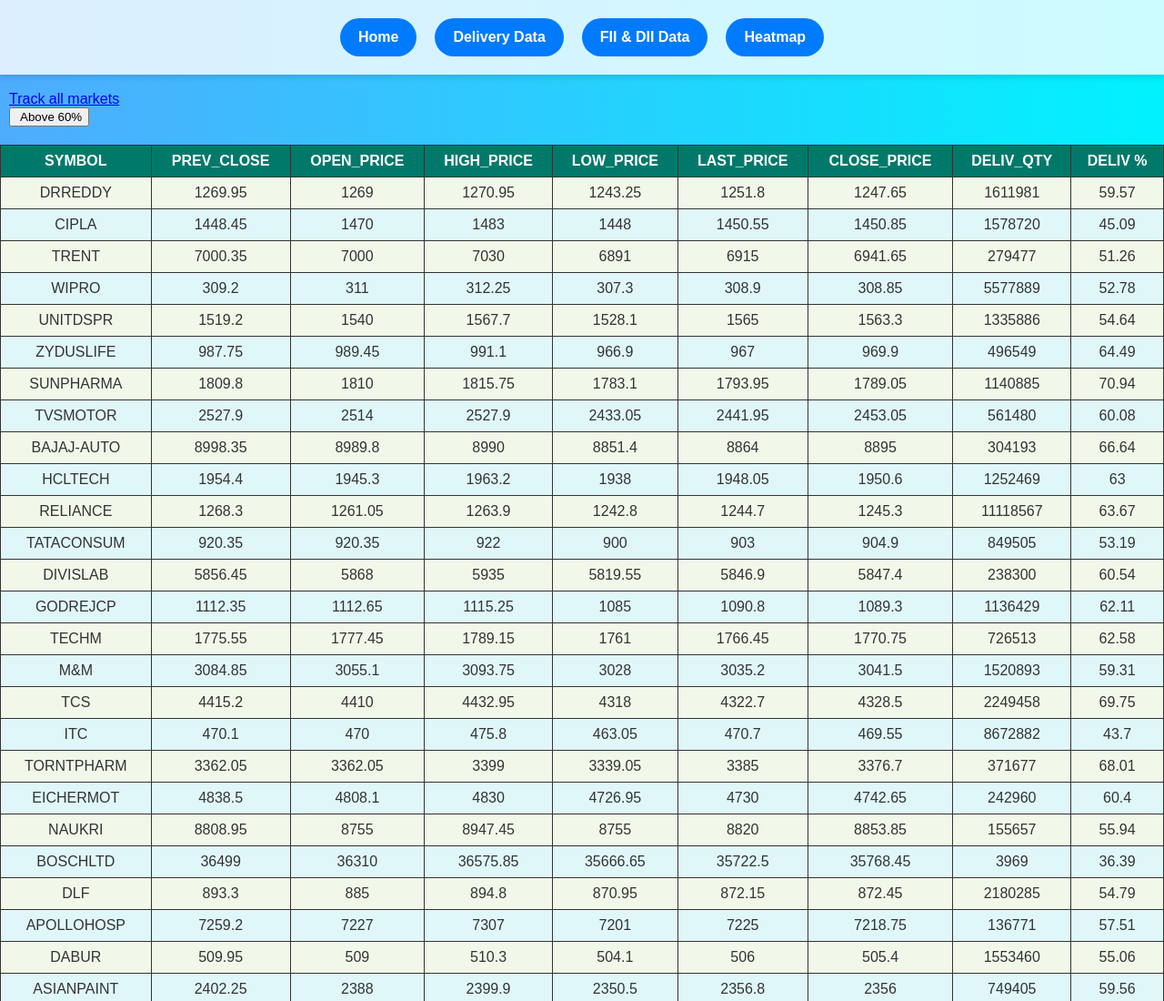
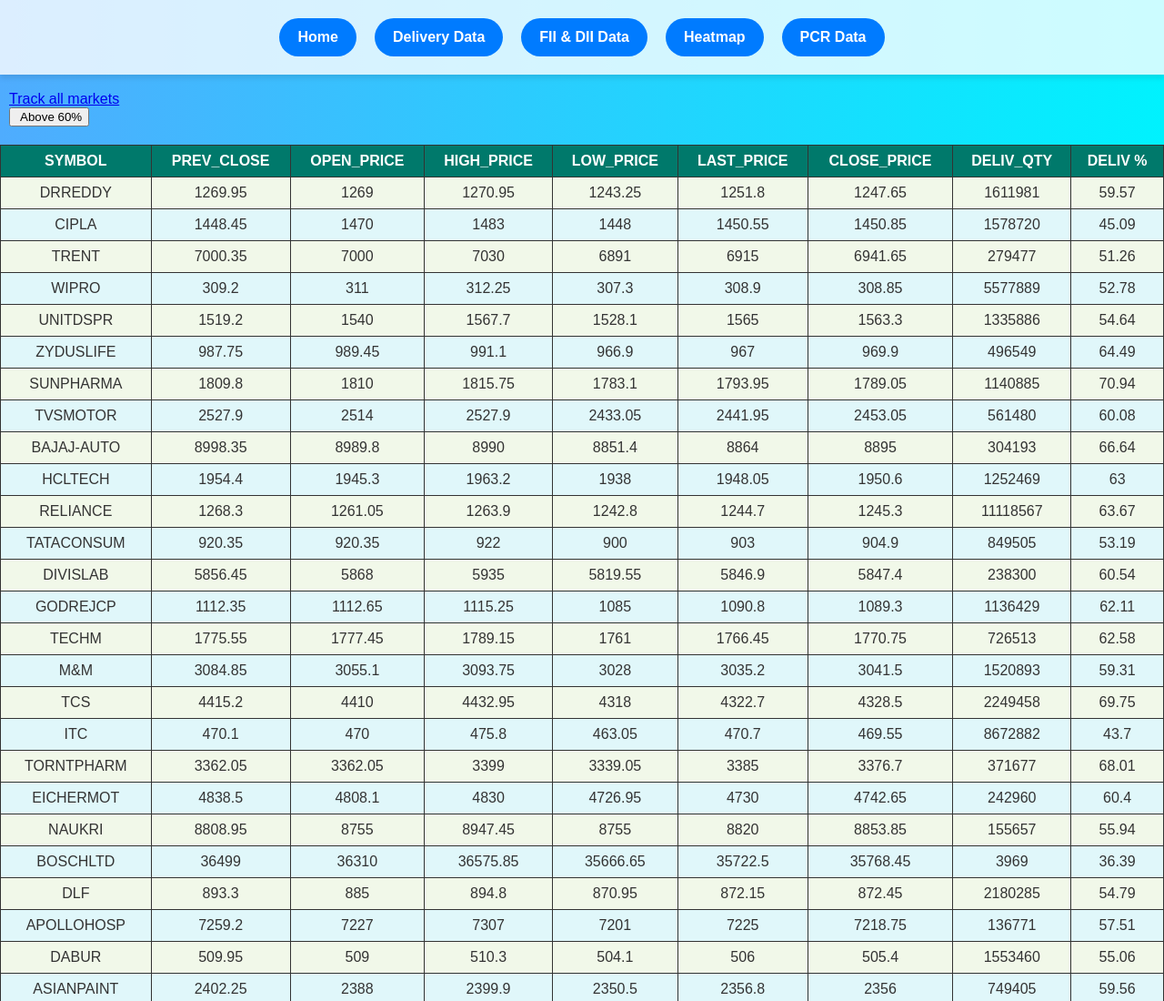
Before and after one commit to PrajwalP14/Stock-and-Index-Data-Analysis, a plain HTML site: page Delivery Data.html in a window 1280 px wide. Shown: the top 1100 px of the page at 91% size. Drawn offline with Linux system fonts and the light colour scheme; a script that the page names is missing.

Commit message:
Delivery Data.html

```diff
--- a/Delivery Data.html
+++ b/Delivery Data.html
@@ -131,6 +131,7 @@
         <a href="Delivery Data.html">Delivery Data</a>
         <a href="FII and DII Data.html">FII & DII Data</a>
         <a href="Heatmap.html">Heatmap</a>
+        <a href="PCR Data.html">PCR Data</a>
     </nav>
 
     <div class="tradingview-widget-container">
@@ -1291,4 +1292,5 @@
 
 
 </body>
+
 </html>
```
